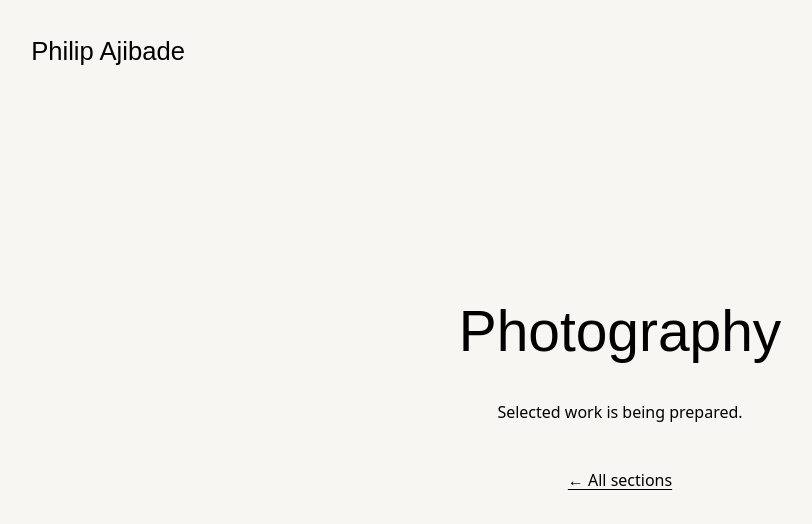
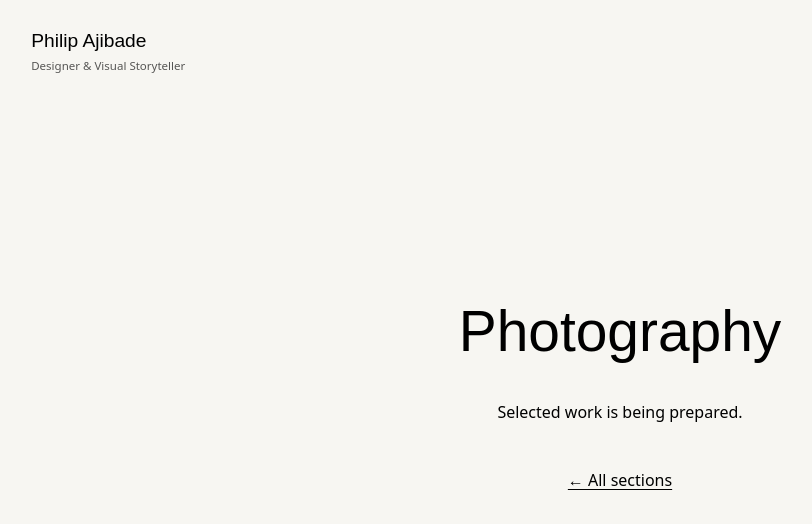
Before and after one commit to JibadeDotun/philip-ajibade-website, a Next.js app: page /photography in a window 1280 px wide. Shown: the top 524 px of the page, without its empty margins (20-832 px from the left). Built offline with nearby package versions, Linux system fonts and the light colour scheme; a web font is replaced by a local one.

Commit message:
Refine header scale and introduce sliding menu entrance

```diff
--- a/src/components/site-header.module.css
+++ b/src/components/site-header.module.css
@@ -6,9 +6,21 @@
   padding: 28px clamp(24px, 4vw, 64px);
 }
 .header { position: absolute; inset: 0 0 auto; z-index: 10; }
+.identity {
+  display: grid;
+  gap: 4px;
+  color: var(--foreground);
+  text-decoration: none;
+}
+.role {
+  font-family: system-ui, sans-serif;
+  font-size: clamp(11px, 0.9vw, 13px);
+  line-height: 1.4;
+  opacity: 0.65;
+}
 .name {
   font-family: var(--font-gateway), Georgia, serif;
-  font-size: clamp(23px, 2vw, 30px);
+  font-size: clamp(19px, 1.5vw, 23px);
   line-height: 1.3;
   color: var(--foreground);
   text-decoration: none;
@@ -38,9 +50,9 @@
 .closeIcon span { top: 15px; }
 .closeIcon span:first-child { transform: rotate(45deg); }
 .closeIcon span:last-child { transform: rotate(-45deg); }
-.name:hover, .button:hover, .menuLink:hover { color: var(--accent); }
-.name, .button, .menuLink { transition: color 180ms ease; }
-.name:focus-visible, .button:focus-visible, .menuLink:focus-visible {
+.identity:hover, .button:hover, .menuLink:hover { color: var(--accent); }
+.identity, .button, .menuLink { transition: color 180ms ease; }
+.identity:focus-visible, .button:focus-visible, .menuLink:focus-visible {
   outline: 2px solid var(--accent);
   outline-offset: 6px;
 }
@@ -60,7 +72,7 @@
   backdrop-filter: blur(16px);
 }
 .dialog::backdrop { background: transparent; }
-.dialog[open] { display: flex; flex-direction: column; animation: menu-reveal 240ms ease-out; }
+.dialog[open] { display: flex; flex-direction: column; animation: menu-reveal 520ms cubic-bezier(0.22, 1, 0.36, 1); }
 .menuHeader { flex: none; }
 .menuNavigation {
   flex: 1;
@@ -83,12 +95,15 @@
   color: var(--foreground);
 }
 .number { font-size: clamp(16px, 1.7vw, 24px); font-style: italic; opacity: 0.55; }
-@keyframes menu-reveal { from { opacity: 0; } to { opacity: 1; } }
+@keyframes menu-reveal {
+  from { transform: translateY(-100%); }
+  to { transform: translateY(0); }
+}
 @media (max-width: 40rem) {
   .header, .menuHeader { padding: 20px 24px; }
   .menuNavigation { padding-bottom: 80px; }
 }
 @media (prefers-reduced-motion: reduce) {
   .dialog[open] { animation: none; }
-  .name, .button, .menuLink { transition: none; }
+  .identity, .button, .menuLink { transition: none; }
 }
--- a/src/components/site-header.tsx
+++ b/src/components/site-header.tsx
@@ -27,14 +27,14 @@ export default function SiteHeader() {
   return (
     <>
       <header className={styles.header}>
-        <Link href="/" className={styles.name}>Philip Ajibade</Link>
+        <Link href="/" className={styles.identity}><span className={styles.name}>Philip Ajibade</span><span className={styles.role}>Designer &amp; Visual Storyteller</span></Link>
         <button ref={trigger} type="button" className={styles.button} aria-label="Open menu" aria-haspopup="dialog" aria-expanded={open} aria-controls="site-menu" onClick={openMenu}>
           <span className={styles.menuIcon} aria-hidden="true"><span /><span /></span>
         </button>
       </header>
       <dialog ref={dialog} id="site-menu" className={styles.dialog} aria-label="Site navigation" onClose={() => { setOpen(false); trigger.current?.focus(); }}>
         <div className={styles.menuHeader}>
-          <Link href="/" className={styles.name} onClick={closeMenu}>Philip Ajibade</Link>
+          <Link href="/" className={styles.identity} onClick={closeMenu}><span className={styles.name}>Philip Ajibade</span><span className={styles.role}>Designer &amp; Visual Storyteller</span></Link>
           <button type="button" className={styles.button} aria-label="Close menu" autoFocus onClick={closeMenu}>
             <span className={styles.closeIcon} aria-hidden="true"><span /><span /></span>
           </button>
```
